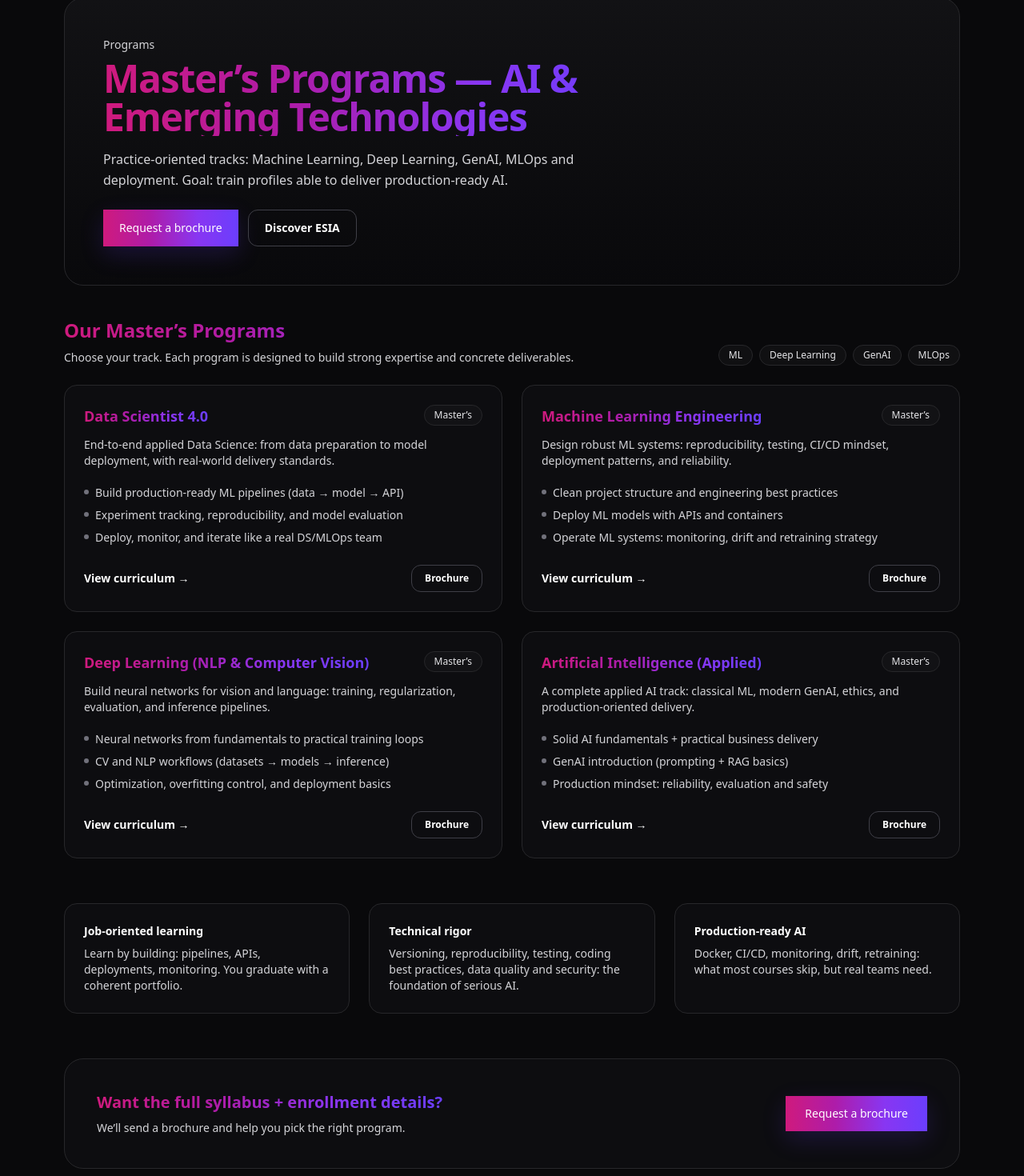
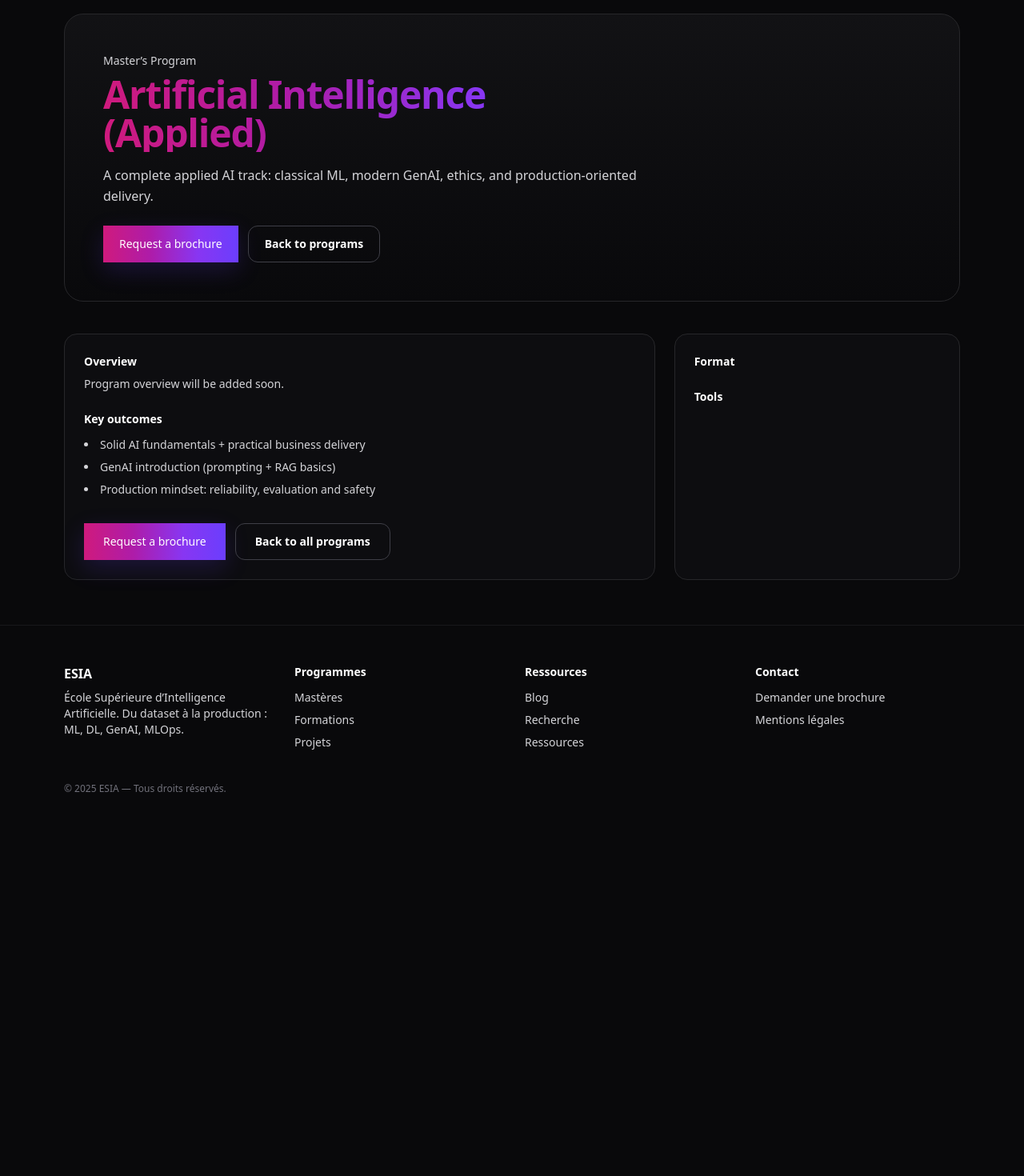
Before and after one commit to ElMouloudiBoutaout/ESIA, a Next.js app: page /masteres/artificial-intelligence in a window 1280 px wide. Shown: the part 128-1598 px from the top of the page at 80% size. After the commit the page ends 1170 px from the top, so only its background shows below. Built offline with nearby package versions, Linux system fonts and the light colour scheme.

Commit message:
Fix header client component + update masters structure

```diff
--- a/package.json
+++ b/package.json
@@ -9,6 +9,7 @@
     "lint": "eslint"
   },
   "dependencies": {
+    "gsap": "^3.14.2",
     "next": "16.0.10",
     "react": "19.2.1",
     "react-dom": "19.2.1"
--- a/src/app/(site)/masteres/[slug]/page.tsx
+++ b/src/app/(site)/masteres/[slug]/page.tsx
@@ -2,161 +2,78 @@ import Container from "@/components/Container";
 import PageHeader from "@/components/PageHeader";
 import { masteres } from "@/data/masteres";
 import Link from "next/link";
+import { notFound } from "next/navigation";
 
-function Badge({ children }: { children: React.ReactNode }) {
+function List({ items }: { items?: string[] }) {
+  const safe = Array.isArray(items) ? items : [];
+  if (safe.length === 0) return null;
+
   return (
-    <span className="inline-flex items-center rounded-full border border-zinc-800 bg-zinc-900/50 px-3 py-1 text-xs font-medium text-zinc-200">
-      {children}
-    </span>
+    <ul className="mt-3 list-disc list-inside space-y-2 text-sm text-zinc-300">
+      {safe.map((i) => (
+        <li key={i}>{i}</li>
+      ))}
+    </ul>
   );
 }
 
-function Card({
-  title,
-  subtitle,
-  href,
-  points,
+export default async function MastereDetailPage({
+  params,
 }: {
-  title: string;
-  subtitle?: string;
-  href: string;
-  points?: string[];
+  params: Promise<{ slug: string }>;
 }) {
-  const safePoints = Array.isArray(points) ? points : [];
-  const safeSubtitle = subtitle ?? "";
+  const { slug } = await params;
+  const decodedSlug = decodeURIComponent(slug);
 
-  return (
-    <div className="group rounded-2xl border border-zinc-800 bg-zinc-900/30 p-6 transition hover:bg-zinc-900/45 hover:border-zinc-700 hover:shadow-[0_12px_40px_rgba(136,54,242,0.18)]">
-      <div className="flex items-start justify-between gap-4">
-        <h3 className="text-lg font-semibold text-gradient-brand">{title}</h3>
-        <Badge>Master’s</Badge>
-      </div>
+  const m = masteres.find((x) => x.slug === decodedSlug);
+  if (!m) return notFound();
 
-      {safeSubtitle ? (
-        <p className="mt-3 text-sm text-zinc-300">{safeSubtitle}</p>
-      ) : null}
-
-      {safePoints.length > 0 ? (
-        <ul className="mt-5 space-y-2 text-sm text-zinc-300">
-          {safePoints.slice(0, 3).map((p) => (
-            <li key={p} className="flex gap-2">
-              <span className="mt-[6px] h-1.5 w-1.5 shrink-0 rounded-full bg-zinc-500" />
-              <span>{p}</span>
-            </li>
-          ))}
-        </ul>
-      ) : null}
-
-      <div className="mt-6 flex items-center justify-between gap-3">
-        <Link
-          href={href}
-          className="no-underline text-sm font-semibold text-white hover:underline"
-        >
-          View curriculum →
-        </Link>
-
-        <Link
-          href="/contact"
-          className="no-underline inline-flex items-center justify-center rounded-xl border border-zinc-700 px-4 py-2 text-xs font-semibold text-white hover:bg-zinc-900 transition"
-        >
-          Brochure
-        </Link>
-      </div>
-    </div>
-  );
-}
-
-export default function MasteresPage() {
   return (
     <section className="py-14">
       <Container>
         <PageHeader
-          eyebrow="Programs"
-          title="Master’s Programs — AI & Emerging Technologies"
-          subtitle="Practice-oriented tracks: Machine Learning, Deep Learning, GenAI, MLOps and deployment. Goal: train profiles able to deliver production-ready AI."
+          eyebrow="Master’s Program"
+          title={m.title}
+          subtitle={m.subtitle}
           primaryCta={{ label: "Request a brochure", href: "/contact" }}
-          secondaryCta={{ label: "Discover ESIA", href: "/about" }}
+          secondaryCta={{ label: "Back to programs", href: "/masteres" }}
         />
 
-        {/* GRID */}
-        <div className="mt-10">
-          <div className="flex flex-col gap-2 sm:flex-row sm:items-end sm:justify-between">
-            <div>
-              <h2 className="text-2xl font-semibold text-gradient-brand">
-                Our Master’s Programs
-              </h2>
-              <p className="mt-2 text-sm text-zinc-300">
-                Choose your track. Each program is designed to build strong
-                expertise and concrete deliverables.
-              </p>
-            </div>
+        <div className="mt-10 grid gap-6 lg:grid-cols-3">
+          <div className="rounded-2xl border border-zinc-800 bg-zinc-900/30 p-6 lg:col-span-2">
+            <p className="text-sm font-semibold text-white">Overview</p>
+            <p className="mt-2 text-sm text-zinc-300">
+              {m.description ?? "Program overview will be added soon."}
+            </p>
 
-            <div className="flex flex-wrap gap-2">
-              <Badge>ML</Badge>
-              <Badge>Deep Learning</Badge>
-              <Badge>GenAI</Badge>
-              <Badge>MLOps</Badge>
+            <p className="mt-6 text-sm font-semibold text-white">
+              Key outcomes
+            </p>
+            <List items={m.points ?? m.objectifs ?? m.programme ?? []} />
+
+            <div className="mt-8 flex flex-wrap gap-3">
+              <Link
+                href="/contact"
+                className="btn-gradient no-underline inline-flex items-center justify-center px-6 py-3 text-sm"
+              >
+                Request a brochure
+              </Link>
+
+              <Link
+                href="/masteres"
+                className="no-underline inline-flex items-center justify-center rounded-xl border border-zinc-700 px-6 py-3 text-sm font-semibold text-white hover:bg-zinc-900 transition"
+              >
+                Back to all programs
+              </Link>
             </div>
           </div>
 
-          <div className="mt-6 grid gap-6 md:grid-cols-2">
-            {masteres.map((m) => (
-              <Card
-                key={m.slug}
-                title={m.title}
-                subtitle={m.subtitle}
-                href={`/masteres/${m.slug}`}
-                points={m.points ?? m.objectifs ?? m.programme ?? []}
-              />
-            ))}
-          </div>
-        </div>
+          <div className="rounded-2xl border border-zinc-800 bg-zinc-900/30 p-6">
+            <p className="text-sm font-semibold text-white">Format</p>
+            <List items={m.format ?? []} />
 
-        {/* WHY ESIA */}
-        <div className="mt-14 grid gap-6 lg:grid-cols-3">
-          <div className="rounded-2xl border border-zinc-800 bg-zinc-900/30 p-6">
-            <p className="text-sm font-semibold text-white">Job-oriented learning</p>
-            <p className="mt-2 text-sm text-zinc-300">
-              Learn by building: pipelines, APIs, deployments, monitoring. You
-              graduate with a coherent portfolio.
-            </p>
-          </div>
-
-          <div className="rounded-2xl border border-zinc-800 bg-zinc-900/30 p-6">
-            <p className="text-sm font-semibold text-white">Technical rigor</p>
-            <p className="mt-2 text-sm text-zinc-300">
-              Versioning, reproducibility, testing, coding best practices, data
-              quality and security: the foundation of serious AI.
-            </p>
-          </div>
-
-          <div className="rounded-2xl border border-zinc-800 bg-zinc-900/30 p-6">
-            <p className="text-sm font-semibold text-white">Production-ready AI</p>
-            <p className="mt-2 text-sm text-zinc-300">
-              Docker, CI/CD, monitoring, drift, retraining: what most courses
-              skip, but real teams need.
-            </p>
-          </div>
-        </div>
-
-        {/* CTA */}
-        <div className="mt-14 rounded-3xl border border-zinc-800 bg-zinc-900/30 p-8 md:p-10">
-          <div className="flex flex-col gap-4 md:flex-row md:items-center md:justify-between">
-            <div>
-              <h3 className="text-xl font-semibold text-gradient-brand">
-                Want the full syllabus + enrollment details?
-              </h3>
-              <p className="mt-2 text-sm text-zinc-300">
-                We’ll send a brochure and help you pick the right program.
-              </p>
-            </div>
-
-            <Link
-              href="/contact"
-              className="btn-gradient no-underline inline-flex items-center justify-center px-6 py-3 text-sm"
-            >
-              Request a brochure
-            </Link>
+            <p className="mt-6 text-sm font-semibold text-white">Tools</p>
+            <List items={m.outils ?? m.tools ?? []} />
           </div>
         </div>
       </Container>
--- a/src/app/(site)/masteres/page.tsx
+++ b/src/app/(site)/masteres/page.tsx
@@ -102,7 +102,7 @@ export default function MasteresPage() {
               <Card
                 key={m.slug}
                 title={m.title}
-                subtitle={m.subtitle} // ✅ ok même si undefined maintenant
+                subtitle={m.subtitle}
                 href={`/masteres/${m.slug}`}
                 points={m.points ?? m.objectifs ?? m.programme ?? []}
               />
--- a/src/app/(site)/page.tsx
+++ b/src/app/(site)/page.tsx
@@ -1,5 +1,6 @@
 import Link from "next/link";
 import Container from "@/components/Container";
+import AnimatedHeadline from "@/components/AnimatedHeadline";
 
 function Pill({ children }: { children: React.ReactNode }) {
   return (
@@ -89,9 +90,18 @@ export default function HomePage() {
             ESIA — School of Applied Artificial Intelligence
           </p>
 
-          <h1 className="mt-4 text-4xl sm:text-6xl font-semibold tracking-tight text-gradient-brand">
-            Machine Learning, Deep Learning, GenAI & Emerging Technologies
-          </h1>
+          {/* ✅ GSAP-like animated headline */}
+          <div className="mt-4">
+            <AnimatedHeadline
+              as="h1"
+              className="text-4xl sm:text-6xl font-semibold tracking-tight text-gradient-brand"
+              lines={[
+                "Machine Learning,",
+                "Deep Learning, GenAI",
+                "& Emerging Technologies",
+              ]}
+            />
+          </div>
 
           <p className="mt-5 text-zinc-300 leading-relaxed max-w-3xl">
             Practical, project-driven programs designed to train professionals
@@ -114,7 +124,6 @@ export default function HomePage() {
               View Projects
             </Link>
 
-            {/* Gradient CTA (no globals needed) */}
             <Link
               href="/contact"
               className="no-underline inline-flex items-center justify-center rounded-xl px-5 py-3 text-sm font-semibold text-white transition
--- /dev/null
+++ b/src/components/AnimatedHeadline.tsx
@@ -0,0 +1,52 @@
+"use client";
+
+import * as React from "react";
+
+type AnimatedHeadlineProps = {
+  as?: "h1" | "h2" | "h3";
+  className?: string;
+  lines?: string[]; // ✅ optionnel
+  intervalMs?: number; // vitesse d’animation
+};
+
+export default function AnimatedHeadline({
+  as = "h1",
+  className = "",
+  lines = [], // ✅ fallback évite undefined
+  intervalMs = 70,
+}: AnimatedHeadlineProps) {
+  const Tag = as;
+
+  // ✅ sécurise encore plus : si quelqu’un passe autre chose qu’un tableau
+  const safeLines = Array.isArray(lines) ? lines : [];
+
+  const fullText = React.useMemo(() => safeLines.join("\n"), [safeLines]);
+
+  const [shown, setShown] = React.useState("");
+
+  React.useEffect(() => {
+    // si pas de texte -> rien à animer
+    if (!fullText) return;
+
+    let i = 0;
+    setShown(""); // reset si le texte change
+
+    const id = window.setInterval(() => {
+      i += 1;
+      setShown(fullText.slice(0, i));
+      if (i >= fullText.length) window.clearInterval(id);
+    }, intervalMs);
+
+    return () => window.clearInterval(id);
+  }, [fullText, intervalMs]);
+
+  return (
+    <Tag className={className} style={{ whiteSpace: "pre-line" }}>
+      {shown}
+      {/* petit curseur */}
+      {fullText && shown.length < fullText.length ? (
+        <span className="inline-block w-[0.6ch] animate-pulse">▍</span>
+      ) : null}
+    </Tag>
+  );
+}
```
Also changed, not shown: src/app/globals.css (+13 -2 lines), src/components/Header.tsx (+22 -2 lines), src/components/WorldCohortBadge.tsx (added, +110 -0 lines), 1 other file (tests, documents, lock files or other folders).
